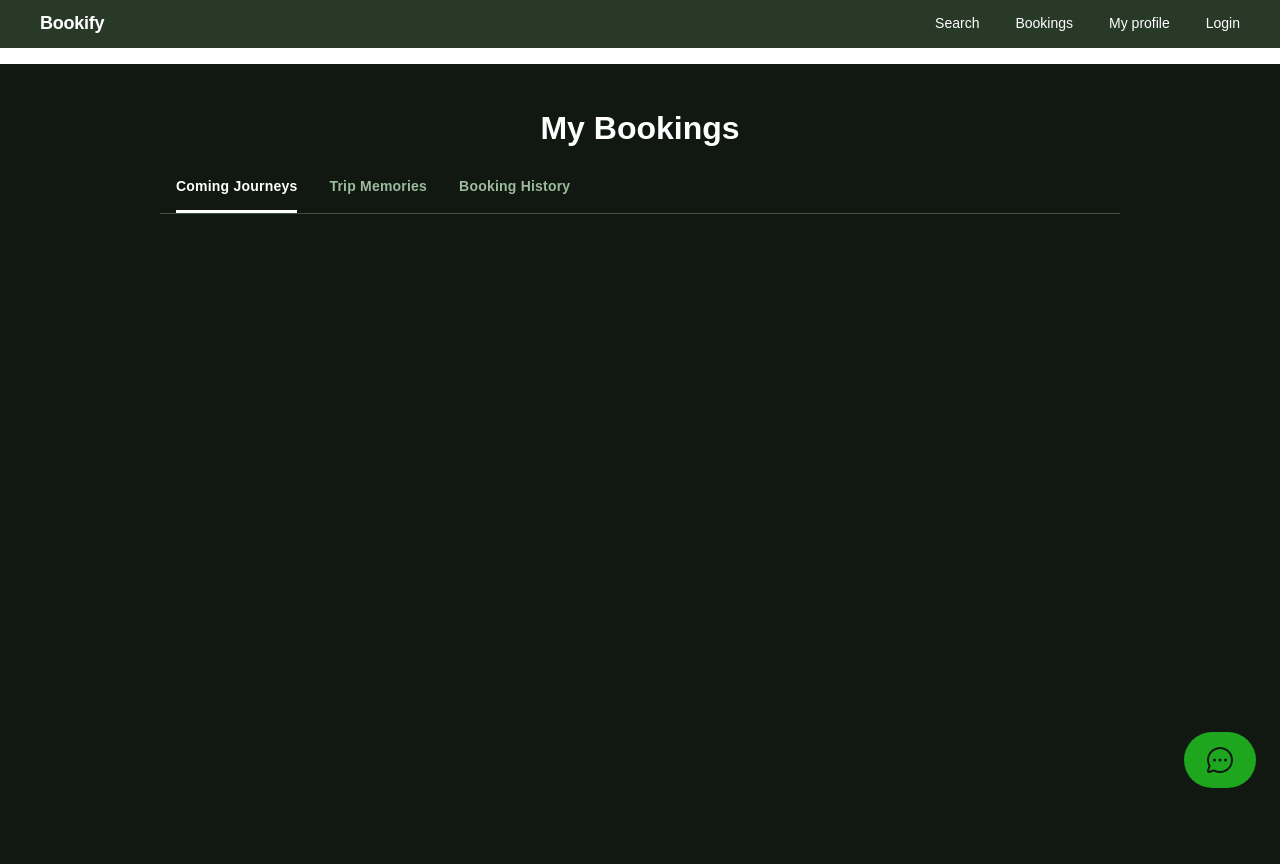
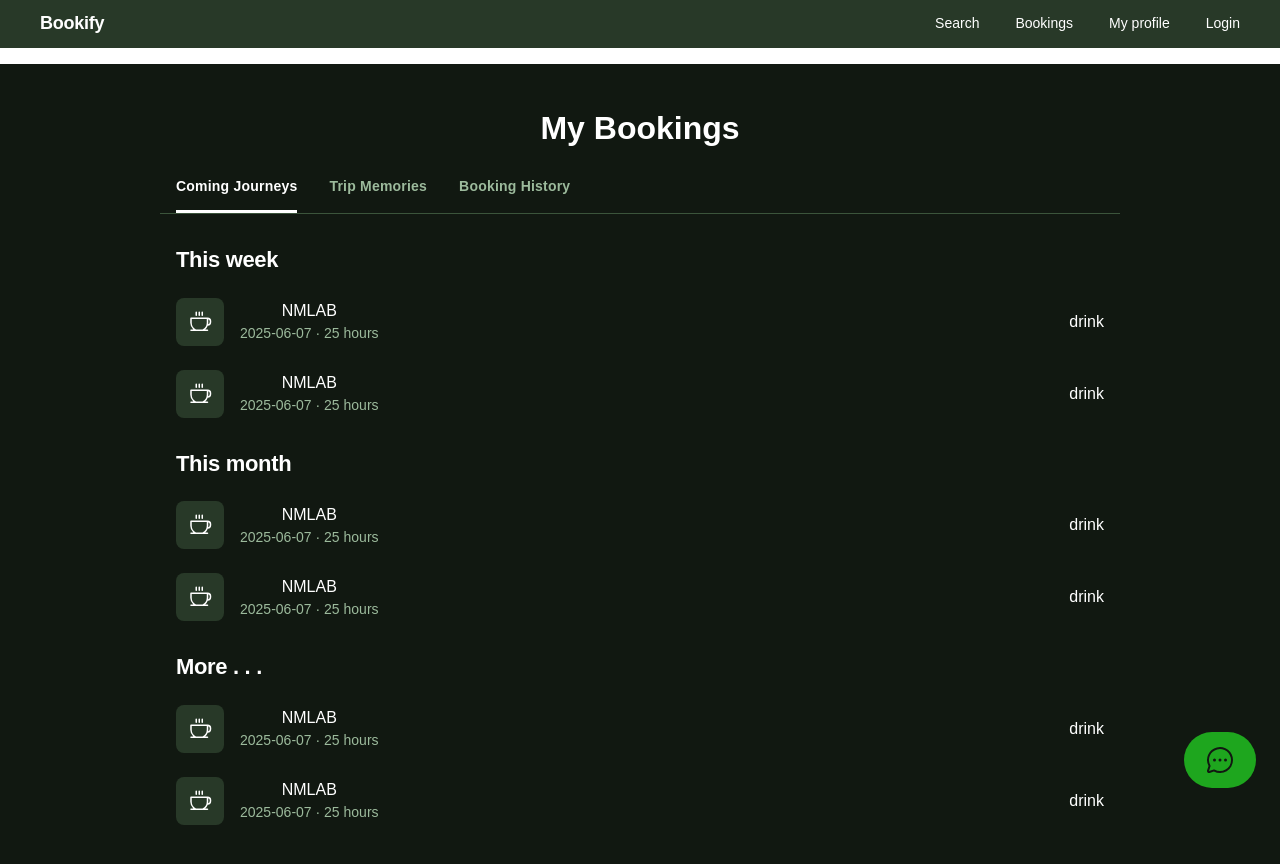
Before and after one commit to SamLinProjects/Booking_Web, a Next.js app: page /booking in a window 1280 px wide. Built offline with nearby package versions, Linux system fonts and the light colour scheme.

Commit message:
06/08 modification on the frontend

```diff
--- a/src/app/booking/page.tsx
+++ b/src/app/booking/page.tsx
@@ -5,8 +5,9 @@ import Items from "@/src/components/Items"
 
 export default function Page(){
 
-  const [activeTab, setActiveTab] = useState("Coming_Journeys");
-  const tabs = [
+  type ClassKey = 'Coming_Journeys' | 'Trip_Memories' | 'Booking_History';
+  const [activeTab, setActiveTab] = useState<ClassKey>("Coming_Journeys");
+  const tabs: {id : ClassKey, label:string}[] = [
     { id: "Coming_Journeys", label: "Coming Journeys" },
     { id: "Trip_Memories", label: "Trip Memories" },
     { id: "Booking_History", label: "Booking History" },
@@ -46,9 +47,9 @@ return(
         </button>))}
     </div>
     </div>
-    {/* {classes[activeTab].map((c) => (
+    { classes[activeTab].map((c) => (
       <Class name={c.id} description={c.description} key={c.id}/>
-    ))} */}
+    ))}
   </div>
   </div>
   </div>
--- a/src/app/profile/page.tsx
+++ b/src/app/profile/page.tsx
@@ -3,8 +3,9 @@ import React from "react";
 import { useEffect, useState, useMemo, useRef } from "react";
 
 export default function Page(){
-    const [activeTab, setActiveTab] = useState("profile");
-    const tabs = [
+    type TabKey = 'profile' | 'user_account' | 'other_account';
+    const [activeTab, setActiveTab] = useState<TabKey>("profile");
+    const tabs: { id: TabKey; label: string }[] = [
       { id: "profile", label: "Personal Profile" },
       { id: "user_account", label: "My Account" },
       { id: "other_account", label: "Connected Accounts" },
```
